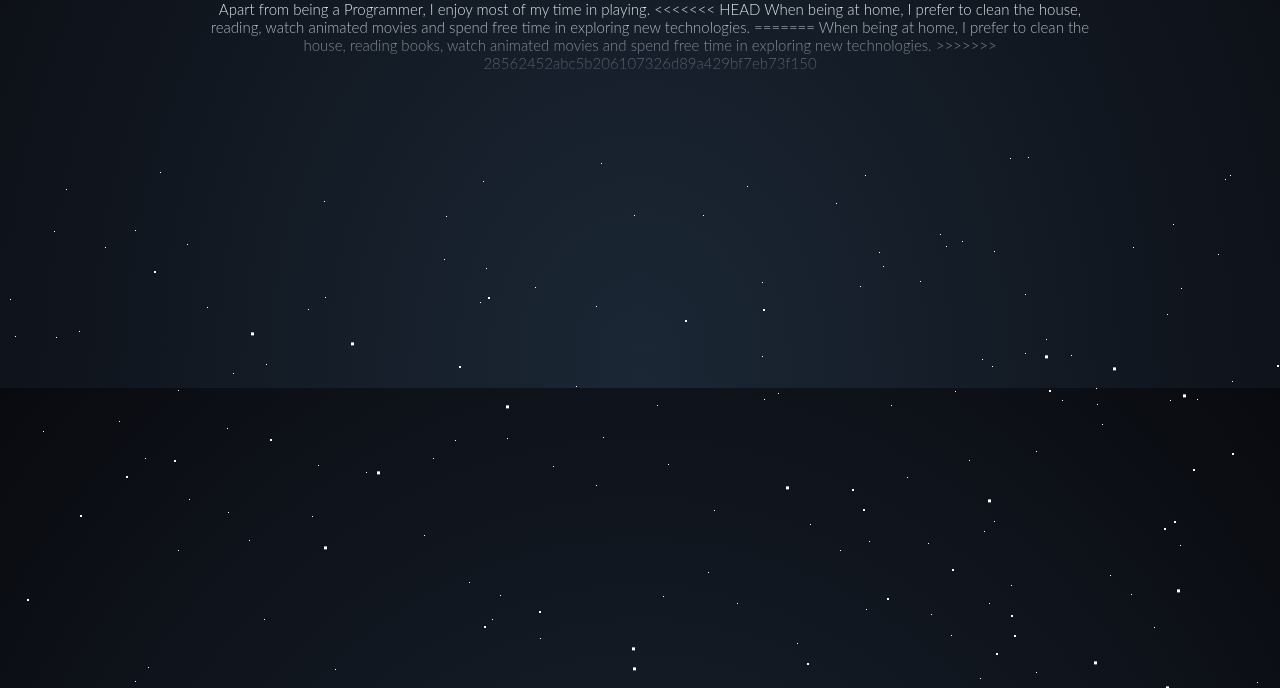
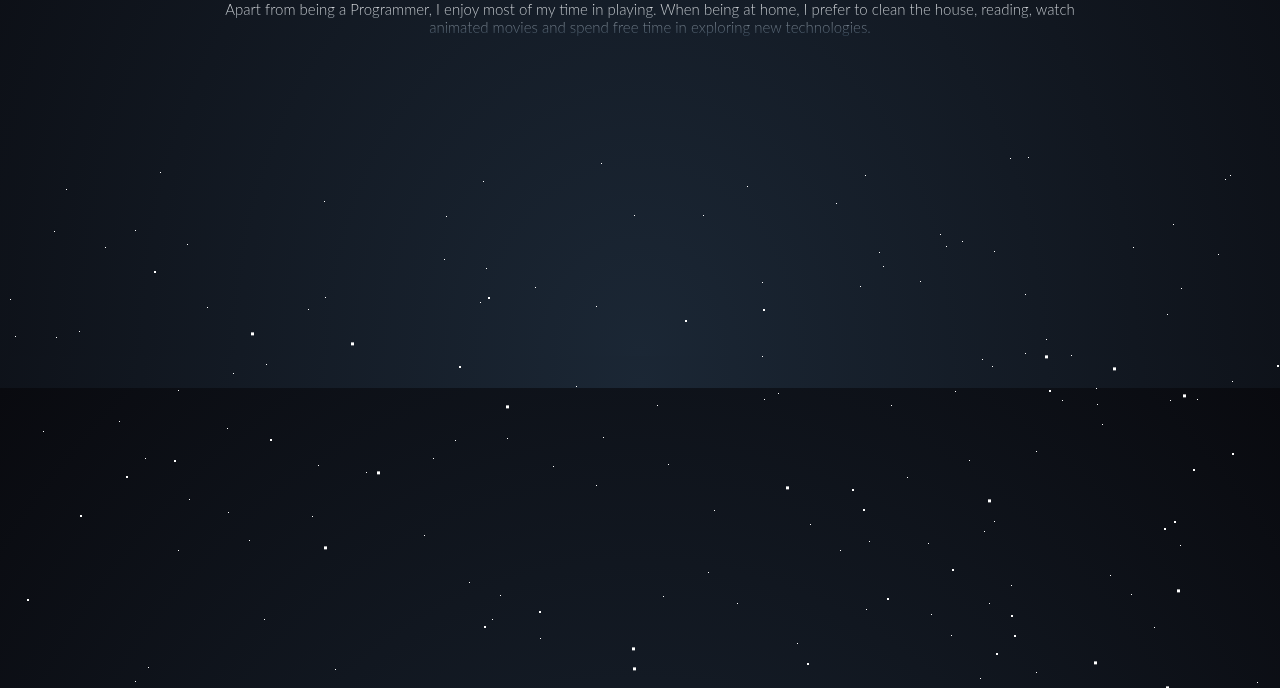
Before and after one commit to rjayhub/arjayquinlog.github.io, a plain HTML site: page about.html in a window 1280 px wide. Shown: the part 412-1100 px from the top of the page. Drawn offline with Linux system fonts and the light colour scheme.

Commit message:
Update about.html

```diff
--- a/about.html
+++ b/about.html
@@ -14,7 +14,7 @@
 <!--using FontAwesome-->
 <script src="https://kit.fontawesome.com/c8e4d183c2.js" crossorigin="anonymous"></script>
 
-<!--using Modernirz JS-->
+<!--using Modernirz CDN JS-->
 <script src="https://cdnjs.cloudflare.com/ajax/libs/modernizr/2.8.3/modernizr.min.js" type="text/javascript"></script>
 
 
@@ -53,12 +53,7 @@
     </span>
     <div class="info">
       <p class="text">Apart from being a Programmer, I enjoy most of my time in playing.
-<<<<<<< HEAD
       When being at home, I prefer to clean the house, reading, watch animated movies and spend free time in exploring new technologies.
-=======
-      When being at home, I prefer to clean the house, reading books, watch animated movies and spend free time in exploring new technologies.
->>>>>>> 28562452abc5b206107326d89a429bf7eb73f150
-
       </p>
     </div>
   </div>
```
